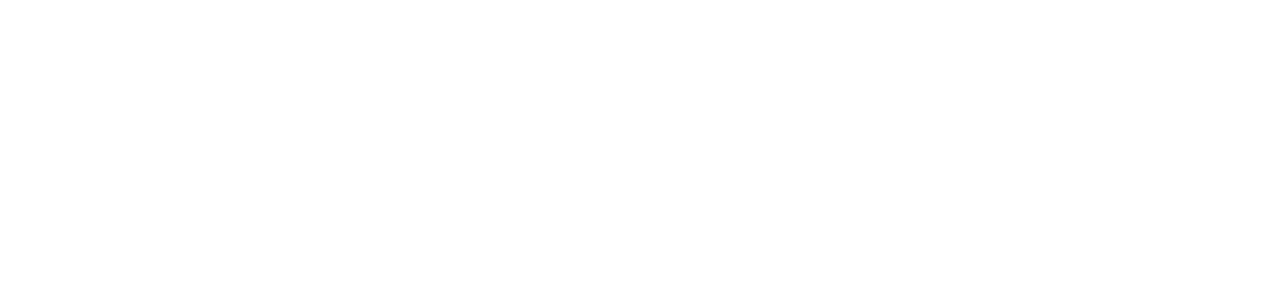
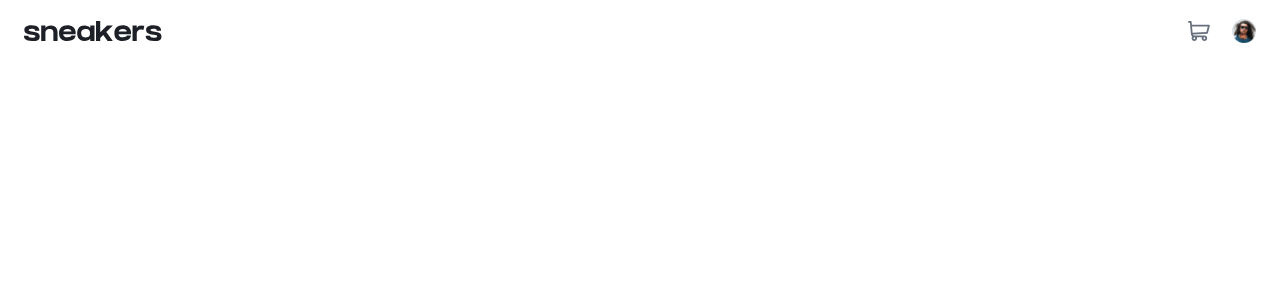
Before and after one commit to gigakhrz/Ecommerce-product-page, a React (Vite) app: page / in a window 1280 px wide. Shown: the top 300 px of the page. Built offline with nearby package versions, Linux system fonts and the light colour scheme.

Commit message:
create some part of header

```diff
--- a/src/App.tsx
+++ b/src/App.tsx
@@ -1,12 +1,14 @@
 import styled from "styled-components";
 import GlobalStyles from "./GlobalStyles";
-import { useState } from "react";
+import Header from "./Header/Header";
 
 function App() {
   return (
     <>
       <GlobalStyles />
-      <Container></Container>
+      <Container>
+        <Header />
+      </Container>
     </>
   );
 }
@@ -14,9 +16,12 @@
 export default App;
 
 const Container = styled.div`
+  width: 100%;
+  min-height: 100vh;
   display: flex;
   flex-direction: column;
   gap: 28px;
+  background-color: white;
   @media screen and (min-width: 1024px) {
     gap: 90px;
   }
--- a/src/GlobalStyles.ts
+++ b/src/GlobalStyles.ts
@@ -11,7 +11,7 @@
  body{
     width: 100%;
     min-height: 100vh;
-    font-family: 'Bellefair', serif,'Barlow', sans-serif, 'Barlow Condensed', sans-serif;;
+    font-family: 'Kumbh Sans', sans-serif;
  }
 
 `;
--- /dev/null
+++ b/src/Header/Header.tsx
@@ -0,0 +1,51 @@
+import styled from "styled-components";
+import logoImg from "../assets/logo.svg";
+import avatar from "../assets/image-avatar.png";
+
+const Header = (): JSX.Element => {
+  return (
+    <HeaderContainer>
+      <div className="container">
+        <img src={logoImg} alt="Ecomerce logo" />
+      </div>
+
+      <div className="userContainer">
+        <svg width="22" height="20" xmlns="http://www.w3.org/2000/svg">
+          <path
+            d="M20.925 3.641H3.863L3.61.816A.896.896 0 0 0 2.717 0H.897a.896.896 0 1 0 0 1.792h1l1.031 11.483c.073.828.52 1.726 1.291 2.336C2.83 17.385 4.099 20 6.359 20c1.875 0 3.197-1.87 2.554-3.642h4.905c-.642 1.77.677 3.642 2.555 3.642a2.72 2.72 0 0 0 2.717-2.717 2.72 2.72 0 0 0-2.717-2.717H6.365c-.681 0-1.274-.41-1.53-1.009l14.321-.842a.896.896 0 0 0 .817-.677l1.821-7.283a.897.897 0 0 0-.87-1.114ZM6.358 18.208a.926.926 0 0 1 0-1.85.926.926 0 0 1 0 1.85Zm10.015 0a.926.926 0 0 1 0-1.85.926.926 0 0 1 0 1.85Zm2.021-7.243-13.8.81-.57-6.341h15.753l-1.383 5.53Z"
+            fill="#69707D"
+            fill-rule="nonzero"
+          />
+        </svg>
+        <img className="avatar" src={avatar} alt="avatar img" />
+      </div>
+    </HeaderContainer>
+  );
+};
+
+export default Header;
+
+const HeaderContainer = styled.div`
+  width: 100%;
+  display: flex;
+  justify-content: space-between;
+  align-items: center;
+  padding: 19px 24px 0;
+
+  .container {
+    display: flex;
+    align-items: center;
+    gap: 16px;
+  }
+
+  .userContainer {
+    display: flex;
+    align-items: center;
+    gap: 22.2px;
+
+    .avatar {
+      width: 24px;
+      height: 24px;
+    }
+  }
+`;
```
